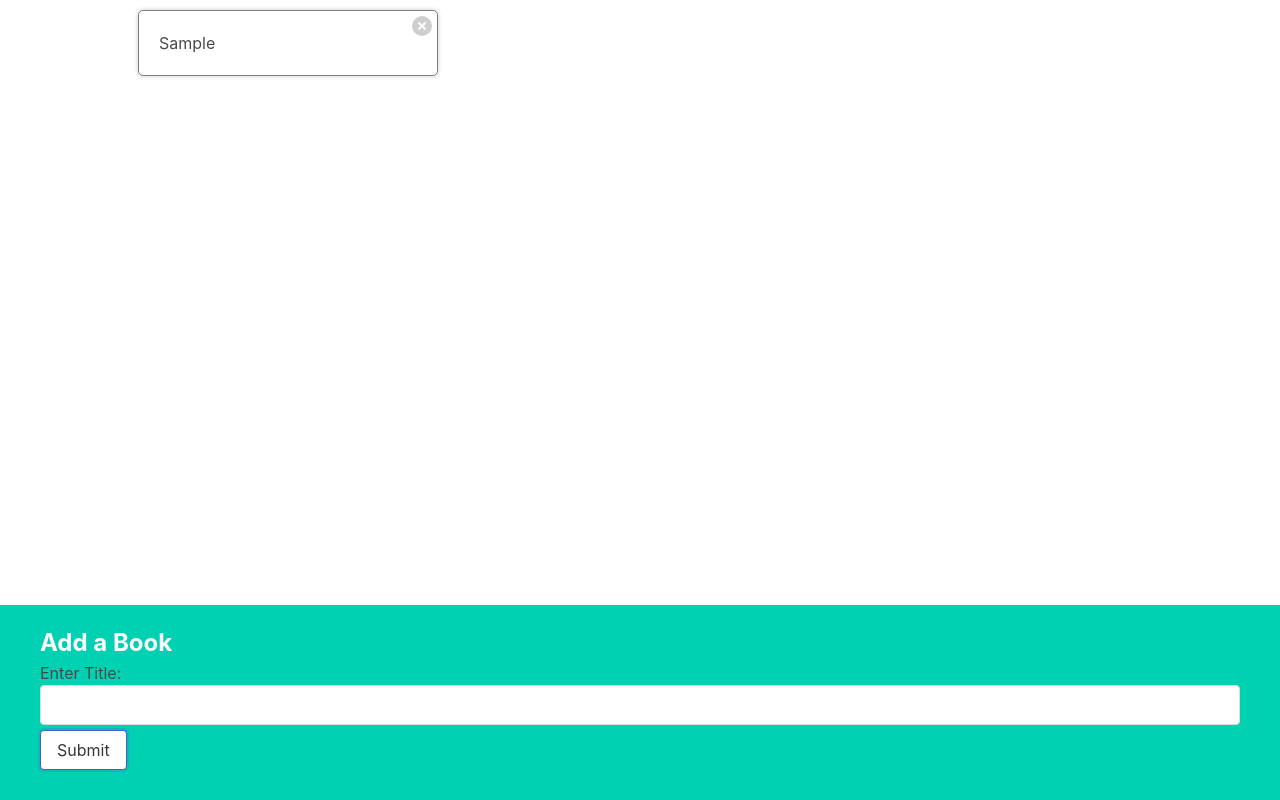
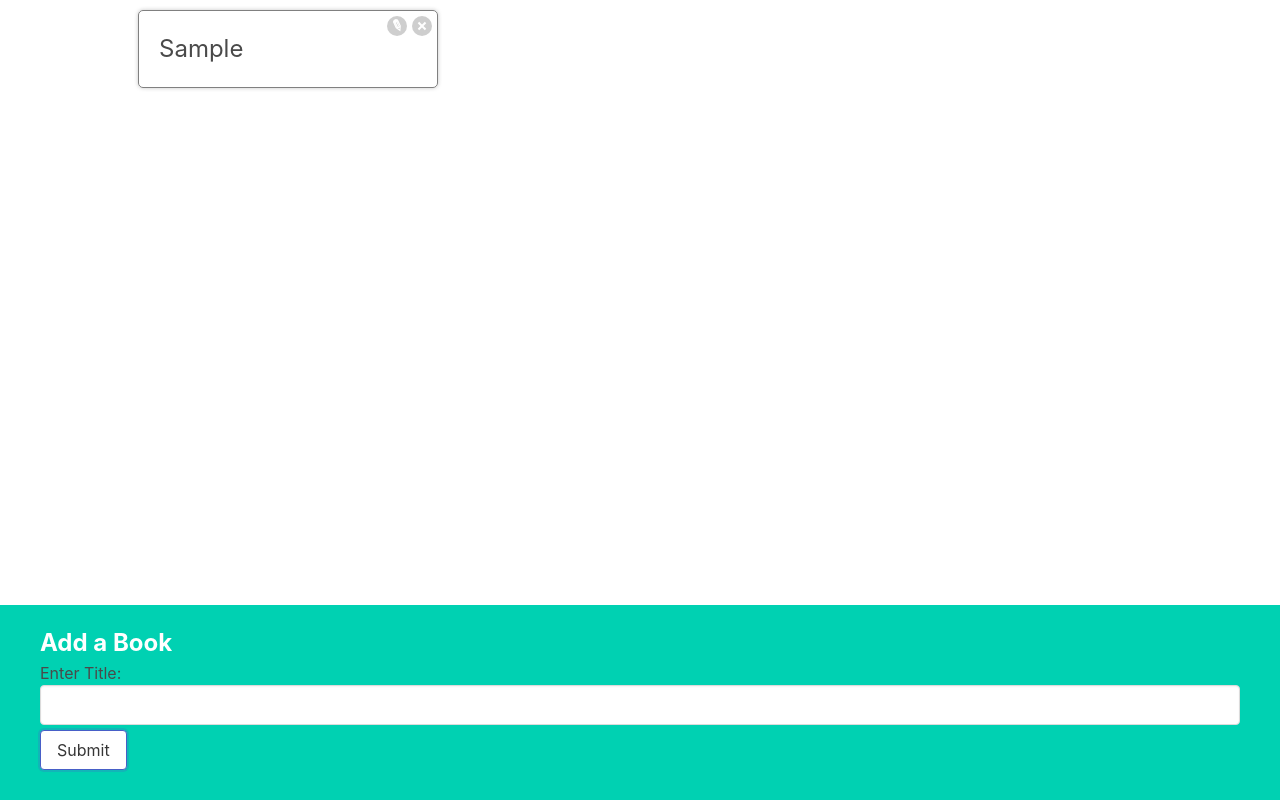
Before and after one commit to sanishjoshi01/modern-react, a React (Create React App) app: page / in a window 1280 px wide. Both pictures are taken after typing "Sample" into the empty fields and a click on the button "Submit". Built offline with nearby package versions, Linux system fonts and the light colour scheme.

Commit message:
closing form on submit and two handlers into one

```diff
--- a/src/App.js
+++ b/src/App.js
@@ -4,6 +4,18 @@
 
 function App() {
     const [books, setBooks] = useState([]);
+
+    const editBookById = (id, newTitle) => {
+        const updatedBooks = books.map((book) => {
+            if (book.id === id) {
+                return { ...book, title: newTitle }
+            }
+
+            return book;
+        });
+
+        setBooks(updatedBooks);
+    };
 
     const deleteBookById = (id) => {
         const updatedBooks = books.filter((book) => {
@@ -27,7 +39,7 @@
 
     return (
         <div className="app">
-            <BookList books={books} onDelete={deleteBookById} />
+            <BookList books={books} onDelete={deleteBookById} onEdit={editBookById} />
             <BookCreate onCreate={createBook} />
         </div>
     )
--- a/src/components/BookEdit.js
+++ b/src/components/BookEdit.js
@@ -1,6 +1,24 @@
-function BookEdit() {
+import { useState } from "react";
+
+function BookEdit({ book, onSubmit }) {
+    const [title, setTitle] = useState(book.title);
+
+    const handleChange = (event) => {
+        setTitle(event.target.value)
+    }
+
+    const handleFormSubmit = (event) => {
+        event.preventDefault();
+
+        onSubmit(book.id, title);
+    };
+
     return (
-        <div>BookEdit</div>
+        <form className="book-edit" onSubmit={handleFormSubmit}>
+            <label>Title:</label>
+            <input className="input" value={title} onChange={handleChange} />
+            <button className="button">Save</button>
+        </form>
     )
 }
 
--- a/src/components/BookList.js
+++ b/src/components/BookList.js
@@ -1,9 +1,9 @@
 import BookShow from "./BookShow";
 
-function BookList({ books, onDelete }) {
+function BookList({ books, onDelete, onEdit }) {
 
     const renderedBooks = books.map((book) => {
-        return <BookShow key={book.id} book={book} onDelete={onDelete} />
+        return <BookShow key={book.id} book={book} onDelete={onDelete} onEdit={onEdit} />
     });
 
     return (
--- a/src/components/BookShow.js
+++ b/src/components/BookShow.js
@@ -1,13 +1,35 @@
-function BookShow({ book, onDelete }) {
-    const handleClick = () => {
+import BookEdit from "./BookEdit";
+import { useState } from "react";
+
+function BookShow({ book, onDelete, onEdit }) {
+    const [showEdit, setShowEdit] = useState(false);
+
+    const handleEditClick = () => {
+        setShowEdit(!showEdit);
+    };
+
+    const handleDeleteClick = () => {
         onDelete(book.id);
     };
 
+    const handleSubmit = (id, newTitle) => {
+        onEdit(id, newTitle);
+        setShowEdit(false);
+    };
+
+    let content = <h3>{book.title}</h3>
+    if (showEdit) {
+        content = <BookEdit book={book} onSubmit={handleSubmit} />
+    }
+
     return (
         <div className="book-show">
-            {book.title}
+            <div>{content}</div>
             <div className="actions">
-                <button className="delete" onClick={handleClick}>
+                <button className="edit" onClick={handleEditClick}>
+                    Edit
+                </button>
+                <button className="delete" onClick={handleDeleteClick}>
                     Delete
                 </button>
             </div>
```
